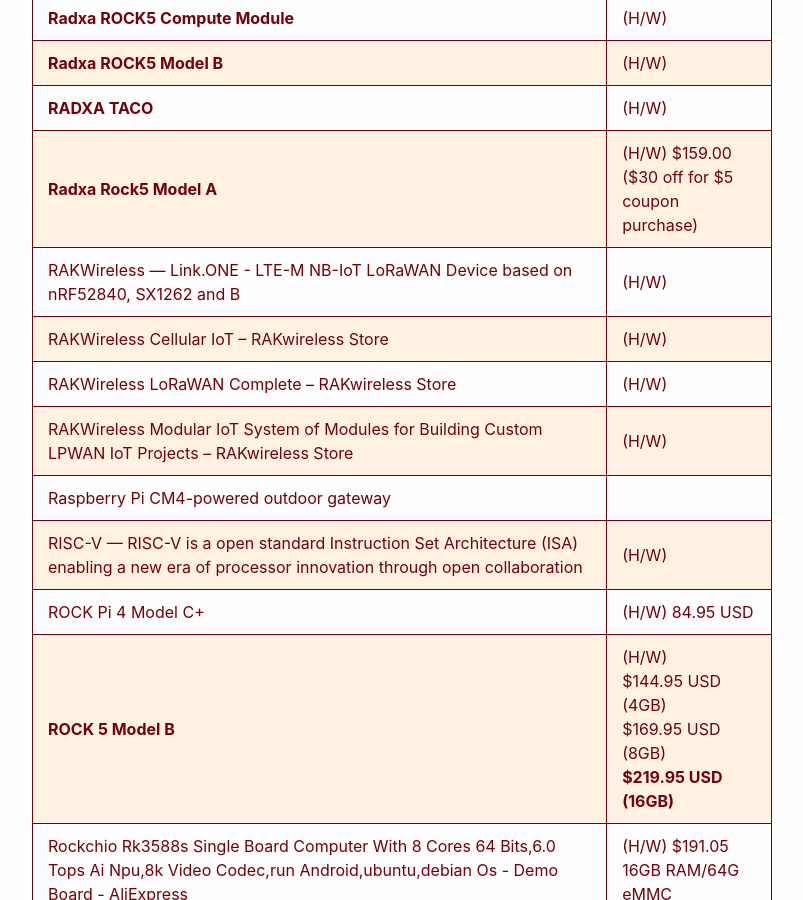
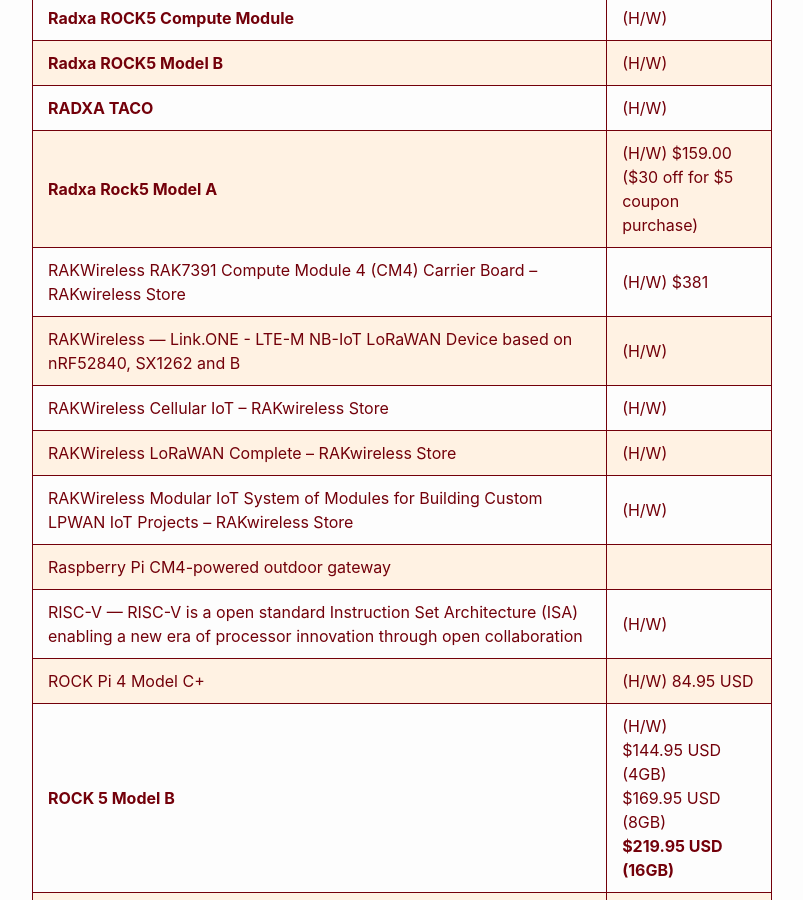
Before and after one commit to RalphHightower/RalphHightower, a Jekyll site: the page built from HardwareLinks.md, in a window 1280 px wide and 900 px high, scrolled down 10400 px. Shown: the whole window, without its empty margins (238-1041 px from the left). Built offline with Jekyll 4.4.1, drawn with Linux system fonts in a browser that asks for light colours; our own code applies the rules of GitHub Pages for plain Markdown files; some of the changed text lies outside the part shown.

Commit message:
[docs](doc): RAKWireless LoRaWAN

```diff
--- a/HardwareLinks.md
+++ b/HardwareLinks.md
@@ -164,6 +164,7 @@
 | **[Radxa ROCK5 Model B](https://ameridroid.com/products/rock5-model-b)** | (H/W) |
 | **[RADXA TACO](https://shop.allnetchina.cn/products/taco)** | (H/W)
 | **[Radxa Rock5 Model A](https://shop.allnetchina.cn/products/rock5-model-a-pre-order-discount-redeem-code)** | (H/W) $159.00 ($30 off for $5 coupon purchase) |
+| [RAKWireless RAK7391 Compute Module 4 (CM4) Carrier Board – RAKwireless Store](https://store.rakwireless.com/products/wisgate-connect-base-kit-rak7391 ) | (H/W) $381 |
 | [RAKWireless — Link.ONE - LTE-M NB-IoT LoRaWAN Device based on nRF52840, SX1262 and B](https://store.rakwireless.com/products/link-one-lte-m-nb-iot-lorawan-device-based-on-nrf52840-sx1262-and-bg77-arduino-ide-compatible ) | (H/W) |
 |[RAKWireless Cellular IoT – RAKwireless Store](https://store.rakwireless.com/collections/cellular-iot )|(H/W)|
 |[RAKWireless LoRaWAN Complete – RAKwireless Store](https://store.rakwireless.com/collections/lorawan-complete )|(H/W)|
```
Also changed, not shown: other parts of HardwareLinks.md (+1 -0 lines).
